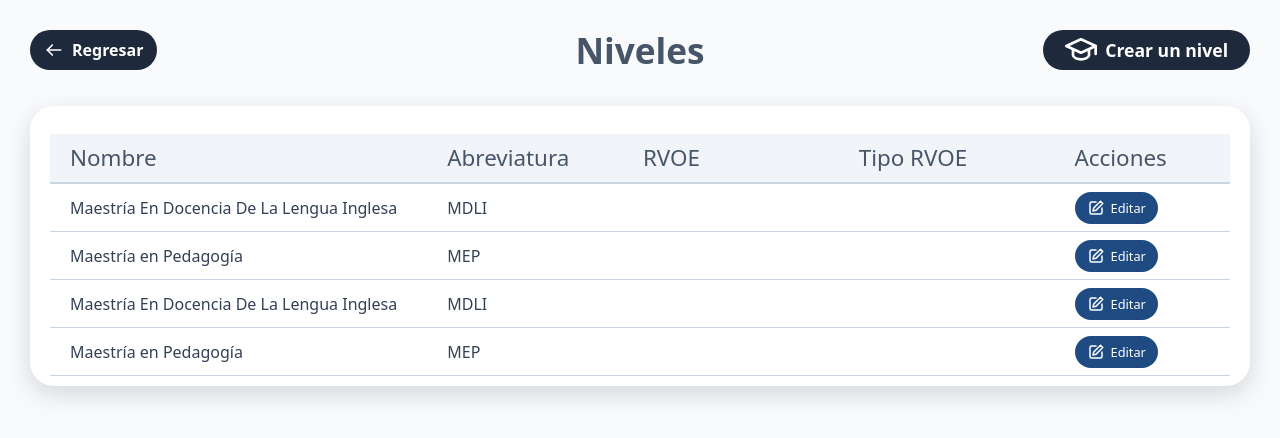
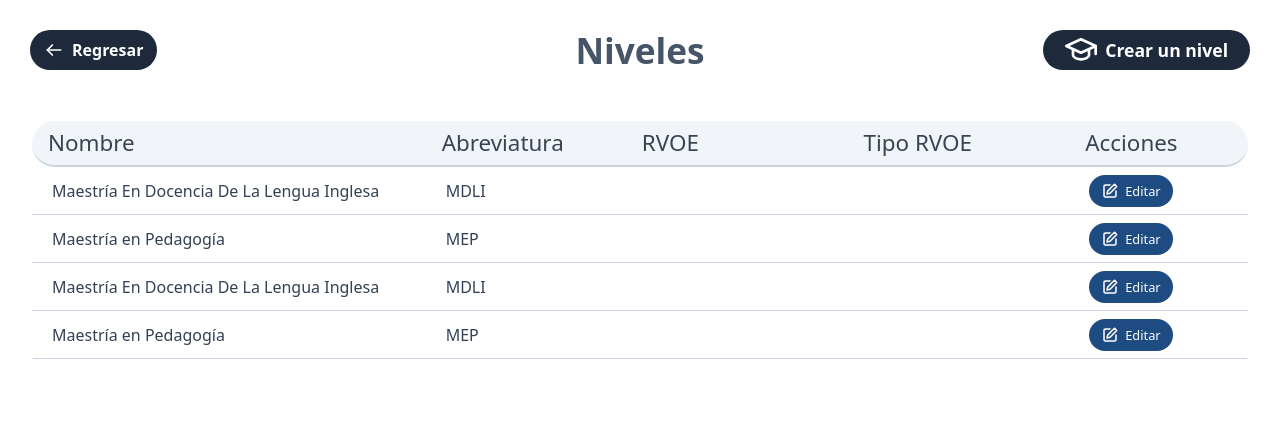
Before and after one commit to jm12345676/pruebas, an Angular app in the folder credenciales/: page /niveles in a window 1280 px wide. Shown: the top 438 px of the page. Built offline with nearby package versions, Linux system fonts and the light colour scheme.

Commit message:
tablas actualizadas

```diff
--- a/credenciales/src/app/componentes/bitacora/bitacora.css
+++ b/credenciales/src/app/componentes/bitacora/bitacora.css
@@ -2,7 +2,7 @@
 .bitacora-container {
   min-height: 100vh;
   padding: 30px 30px 40px;
-  background: #f8fafc;
+  background: #ffffff;
   font-family: 'Montserrat', system-ui, sans-serif;
   color: #475569;
   box-sizing: border-box;
@@ -102,27 +102,27 @@
   box-shadow: 0 8px 24px rgba(15, 23, 42, 0.12);
 }
 
-.tabla-bitacora {
+.tabla {
   width: 100%;
   border-collapse: collapse;
   table-layout: fixed;
   text-align: left;
 }
 
-.tabla-bitacora thead tr {
+.tabla thead tr {
   background: #f1f5f9;
   border-bottom: 2px solid #cbd5e1;
 }
 
-.tabla-bitacora th {
+.tabla th {
   padding: 14px 20px;
   font-size: 1.25rem;
   font-weight: 400;
   color: #475569;
 }
 
-.tabla-bitacora thead th:first-child { border-top-left-radius: 12px; }
-.tabla-bitacora thead th:last-child  { border-top-right-radius: 12px; }
+.tabla thead th:first-child { border-top-left-radius: 12px; }
+.tabla thead th:last-child  { border-top-right-radius: 12px; }
 
 .th-fecha     { width: 20%; }
 .th-usuario   { width: 16%; }
@@ -130,7 +130,7 @@
 .th-nombre    { width: 30%; }
 .th-acciones  { width: 16%; }
 
-.tabla-bitacora td {
+.tabla td {
   height: 47px;
   padding: 0 20px;
   font-size: 0.95rem;
@@ -138,8 +138,8 @@
   border-bottom: 1px solid #cbd5e1;
 }
 
-.tabla-bitacora tbody tr:hover { background: #f8fafc; }
-.tabla-bitacora tbody tr.fila-vacia:hover { background: transparent; }
+.tabla tbody tr:hover { background: #03294e; }
+.tabla tbody tr.fila-vacia:hover { background: transparent; }
 
 .sin-registros {
   height: 120px;
@@ -235,3 +235,67 @@
 }
 
 .tabla-bitacora tbody tr:last-child td { border-bottom: none; }
+
+/* ================= EFECTO VIDRIO ================= */
+
+.tabla-simple.vidrio {
+  --vidrio-rgb: transparent;
+
+  background: rgba(var(--vidrio-rgb), 0.10);
+  -webkit-backdrop-filter: blur(14px) saturate(160%);
+  backdrop-filter: blur(14px) saturate(160%);
+  border: 1px solid rgba(255, 255, 255, 0.65);
+  border-radius: 24px;
+  overflow: hidden;
+  box-shadow:
+    0 8px 32px rgba(var(--vidrio-rgb), 0.18),
+    inset 0 1px 0 rgba(255, 255, 255, 0.8);   /* brillo del borde superior */
+  padding: 14px px 14px;
+}
+
+/* Encabezado tabla */
+.tabla-simple.vidrio .tabla thead tr {
+  background: #f1f5f9;
+  border-bottom: 2px solid #cbd5e1;
+}
+
+.tabla-simple.vidrio .tabla th {
+  background: #f1f5f9;
+  color: #394352;
+  padding: 12px 16px;
+  border-bottom: 2px solid #cbd5e1;
+}
+
+.tabla tbody tr:hover
+.tabla-simple.vidrio .tabla td {
+  color: #334155;
+  border-top: 1px solid #cbd5e1;
+}
+
+.tabla-simple.vidrio .tabla tbody tr:hover {
+  background: rgba(239, 239, 240, 0.45);
+}
+
+.tabla-simple.vidrio .tabla {
+  border-collapse: separate;
+  border-spacing: 0;
+}
+
+.tabla-simple.vidrio .tabla th:first-child { border-radius: 999px 0 0 999px; }
+.tabla-simple.vidrio .tabla th:last-child  { border-radius: 0 999px 999px 0; }
+
+.tabla-simple.vidrio .tabla tbody tr:last-child td {
+  border-bottom: 1px solid #cbd5e1;
+}
+
+.tabla-simple.vidrio .tabla tbody tr:first-child td:first-child {
+  border-top-left-radius: 14px;
+}
+
+.tabla-simple.vidrio .tabla tbody tr:first-child td:last-child {
+  border-top-right-radius: 14px;
+}
+
+.tabla-simple.vidrio .tabla tbody tr:first-child td {
+  border-top: none;
+}
--- a/credenciales/src/app/componentes/bitacora/bitacora.html
+++ b/credenciales/src/app/componentes/bitacora/bitacora.html
@@ -28,8 +28,8 @@
   </header>
 
   <!-- TARJETA CON TABLA -->
-  <main class="card-tabla">
-    <table class="tabla-bitacora">
+  <main class="tabla-simple vidrio">
+    <table class="tabla">
       <thead>
         <tr>
           <th class="th-fecha">Fecha y hora</th>
--- a/credenciales/src/app/componentes/gestion-credenciales/gestion-credenciales.css
+++ b/credenciales/src/app/componentes/gestion-credenciales/gestion-credenciales.css
@@ -2,7 +2,7 @@
 .pagina {
   min-height: 100vh;
   padding: 30px 30px 40px;
-  background: #fafcfd;
+  background: #fff;
   font-family: 'Montserrat', system-ui, sans-serif;
   color: #475569;
   box-sizing: border-box;
@@ -102,20 +102,7 @@
 
 .btn-oscuro:hover { background: #1e293b; }
 
-.btn-peligro {
-  height: 38px;
-  padding: 0 14px;
-  background: #ef4444;
-  color: #fff;
-  border: none;
-  border-radius: 8px;
-  font-family: inherit;
-  font-size: 0.85rem;
-  font-weight: 600;
-  cursor: pointer;
-}
 
-.btn-peligro:hover { background: #dc2626; }
 
 /* ---------- Tabla  ---------- */
 .tabla-simple {
@@ -127,9 +114,8 @@
 .tabla {
   width: 100%;
   border-collapse: collapse;
-  border-spacing: 0;
   table-layout: fixed;
-  font-size: 0.85rem;
+  font-size: 1.25rem;
   color: #333;
   border-radius: 14px;
 }
@@ -143,7 +129,6 @@
   padding: 10px 12px;
   text-align: left;
   font-size: 0.85rem;
-  font-weight: 700;
   color: #333;
 }
 
@@ -153,7 +138,6 @@
 .col-estatus   { width: 16%; }
 .col-acciones  { width: 14%; }
 
-/* Filas: líneas finas y poco relleno */
 .tabla td {
   height: 38px;
   padding: 6px 12px;
@@ -163,7 +147,6 @@
   border-top: 1px solid #dee2e6;
 }
 
-.tabla tbody tr:first-child td { border-top: none; }
 .tabla tbody tr:hover { background: #f8fafc; }
 
 .vacio { text-align: center; color: #94a3b8; }
@@ -249,7 +232,7 @@ a.btn-oscuro {
 /* ================= EFECTO VIDRIO ================= */
 
 .tabla-simple.vidrio {
-  --vidrio-rgb: 255, 255, 246;
+  --vidrio-rgb: transparent;
 
   background: rgba(var(--vidrio-rgb), 0.10);
   -webkit-backdrop-filter: blur(14px) saturate(160%);
@@ -271,19 +254,21 @@ a.btn-oscuro {
 
 .tabla-simple.vidrio .tabla th {
   background: #f1f5f9;
-  color: #334155;
+  color: #394352;
   padding: 12px 16px;
   border-bottom: 2px solid #cbd5e1;
+  font-size: 1.45rem;
+  font-weight: 400;
 }
 
-/* Filas: líneas claras y hover translúcido */
+
 .tabla-simple.vidrio .tabla td {
   color: #334155;
   border-top: 1px solid #cbd5e1;
 }
 
 .tabla-simple.vidrio .tabla tbody tr:hover {
-  background: rgba(206, 206, 211, 0.45);
+  background: rgba(239, 239, 240, 0.45);
 }
 
 .tabla-simple.vidrio .tabla {
@@ -297,3 +282,15 @@ a.btn-oscuro {
 .tabla-simple.vidrio .tabla tbody tr:last-child td {
   border-bottom: 1px solid #cbd5e1;
 }
+
+.tabla-simple.vidrio .tabla tbody tr:first-child td:first-child {
+  border-top-left-radius: 14px;
+}
+
+.tabla-simple.vidrio .tabla tbody tr:first-child td:last-child {
+  border-top-right-radius: 14px;
+}
+
+.tabla-simple.vidrio .tabla tbody tr:first-child td {
+  border-top: none;
+}
--- a/credenciales/src/app/componentes/niveles/niveles.css
+++ b/credenciales/src/app/componentes/niveles/niveles.css
@@ -2,7 +2,7 @@
 .pagina {
   min-height: 100vh;
   padding: 30px;
-  background: #f8fafc;
+  background: #ffffff;
   font-family: 'Montserrat', system-ui, sans-serif;
   color: #475569;
   box-sizing: border-box;
@@ -85,17 +85,11 @@
   table-layout: fixed;
 }
 
-.tabla thead tr {
-  background: #f1f5f9;
-  border-bottom: 2px solid #cbd5e1;
-}
-
 .tabla th {
   padding: 14px 20px;
   text-align: left;
   font-size: 1.4rem;
   font-weight: 400;
-  color: #475569;
 }
 
 .col-nombre   { width: 34%; }
@@ -108,8 +102,6 @@
   height: 47px;
   padding: 0 20px;
   font-size: 1rem;
-  color: #334155;
-  border-bottom: 1px solid #cbd5e1;
 }
 
 .tabla tbody tr:hover { background: #f8fafc; }
@@ -297,3 +289,67 @@
   .tarjeta { overflow-x: auto; }
   .tabla { min-width: 650px; }
 }
+
+/* ================= EFECTO VIDRIO ================= */
+
+.tabla-simple.vidrio {
+  --vidrio-rgb: transparent;
+
+  background: rgba(var(--vidrio-rgb), 0.10);
+  -webkit-backdrop-filter: blur(14px) saturate(160%);
+  backdrop-filter: blur(14px) saturate(160%);
+  border: 1px solid rgba(255, 255, 255, 0.65);
+  border-radius: 24px;
+  overflow: hidden;
+  box-shadow:
+    0 8px 32px rgba(var(--vidrio-rgb), 0.18),
+    inset 0 1px 0 rgba(255, 255, 255, 0.8);
+  padding: 14px 1px 14px;
+}
+
+/* Encabezado tabla */
+.tabla-simple.vidrio .tabla thead tr {
+  background: #f1f5f9;
+  border-bottom: 2px solid #cbd5e1;
+}
+
+.tabla-simple.vidrio .tabla th {
+  background: #f1f5f9;
+  color: #394352;
+  padding: 12px 16px;
+  border-bottom: 2px solid #cbd5e1;
+}
+
+
+.tabla-simple.vidrio .tabla td {
+  color: #334155;
+  border-top: 1px solid #cbd5e1;
+}
+
+.tabla-simple.vidrio .tabla tbody tr:hover {
+  background: rgba(239, 239, 240, 0.45);
+}
+
+.tabla-simple.vidrio .tabla {
+  border-collapse: separate;
+  border-spacing: 0;
+}
+
+.tabla-simple.vidrio .tabla th:first-child { border-radius: 999px 0 0 999px; }
+.tabla-simple.vidrio .tabla th:last-child  { border-radius: 0 999px 999px 0; }
+
+.tabla-simple.vidrio .tabla tbody tr:last-child td {
+  border-bottom: 1px solid #cbd5e1;
+}
+
+.tabla-simple.vidrio .tabla tbody tr:first-child td:first-child {
+  border-top-left-radius: 14px;
+}
+
+.tabla-simple.vidrio .tabla tbody tr:first-child td:last-child {
+  border-top-right-radius: 14px;
+}
+
+.tabla-simple.vidrio .tabla tbody tr:first-child td {
+  border-top: none;
+}
--- a/credenciales/src/app/componentes/niveles/niveles.html
+++ b/credenciales/src/app/componentes/niveles/niveles.html
@@ -35,7 +35,7 @@
 
 
   <!-- TARJETA CON TABLA -->
-  <section class="tarjeta">
+  <section class="tabla-simple vidrio">
 
     <table class="tabla">
 
```
